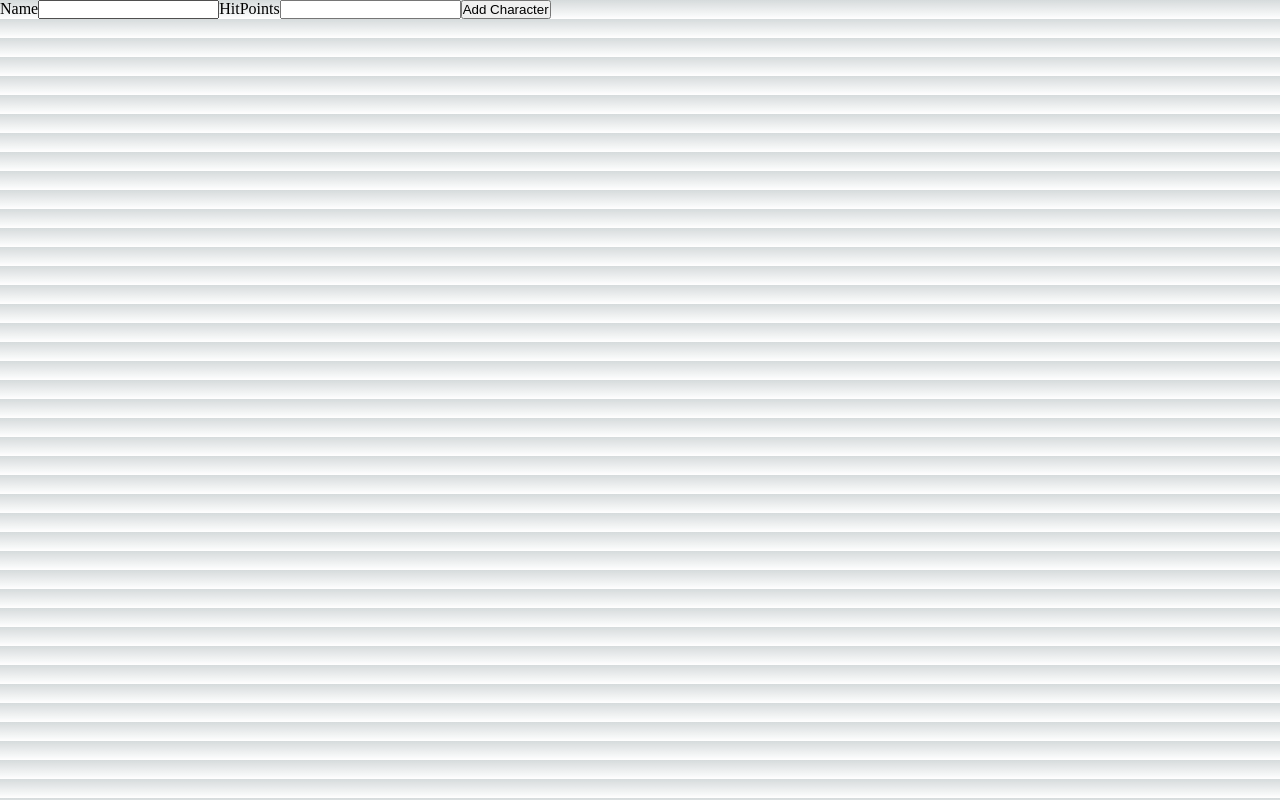
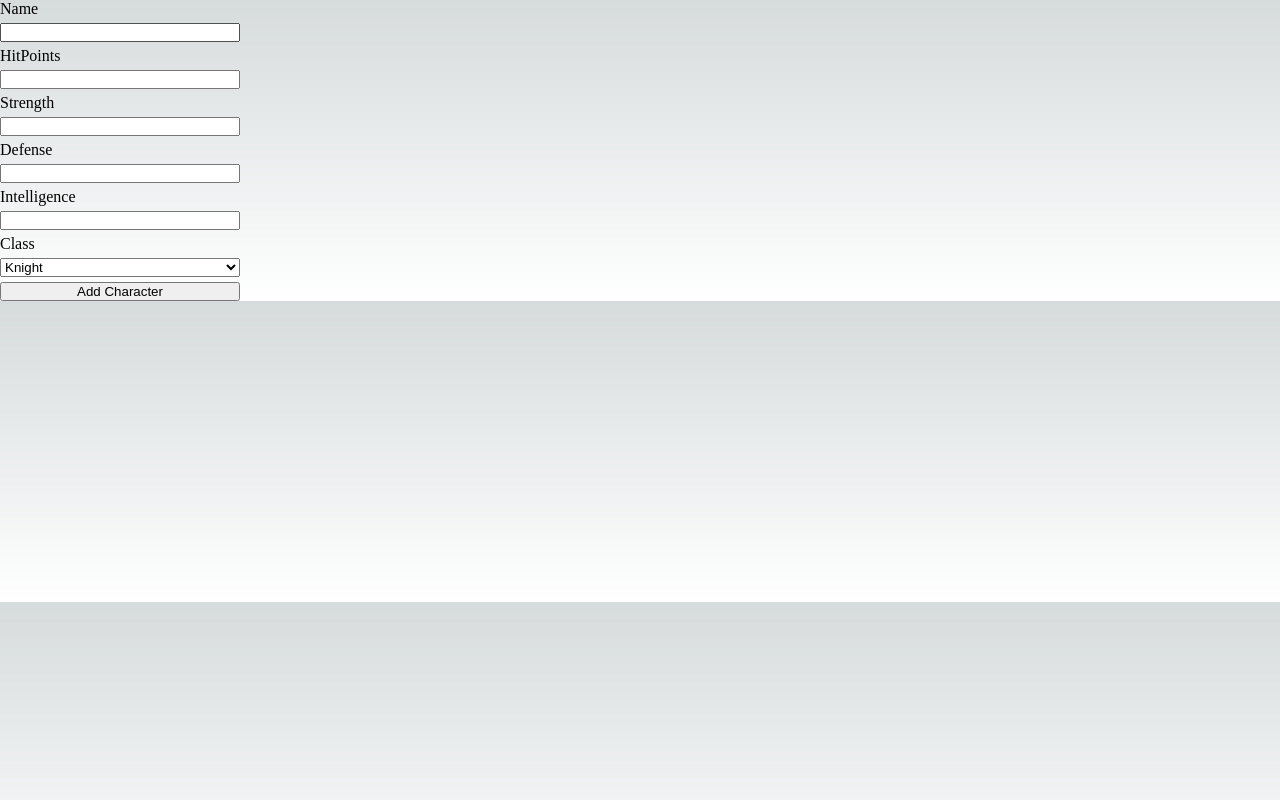
Before and after one commit to julianCostinea/rpg_frontend, a Next.js app: page /Character/AddCharacter in a window 1280 px wide. Built offline with nearby package versions, Linux system fonts and the light colour scheme.

Commit message:
added update character view

```diff
--- a/src/pages/Character/AddCharacter.tsx
+++ b/src/pages/Character/AddCharacter.tsx
@@ -5,13 +5,15 @@ const AddCharacter = () => {
   const [fetchResultMessage, setFetchResultMessage] = useState<string>();
   const handleSubmit = async (event: any) => {
     event.preventDefault();
-    const name = event.target.name.value;
-    const hitPoints = event.target.hitPoints.value;
     const response = await axios.post(
       `https://localhost:7136/api/Character/`,
       {
-        name: name,
-        HitPoints: hitPoints,
+        name: event.target.name.value,
+        HitPoints: event.target.hitPoints.value,
+        Strength: event.target.strength.value,
+        Defense: event.target.defense.value,
+        Intelligence: event.target.intelligence.value,
+        Class: event.target.rpgClass.value,
       },
       {
         headers: {
@@ -24,11 +26,27 @@ const AddCharacter = () => {
   return (
     <div>
       {fetchResultMessage && <h3>{fetchResultMessage}</h3>}
-      <form action="" onSubmit={handleSubmit}>
+      <form
+        action=""
+        onSubmit={handleSubmit}
+        style={{ display: "flex", flexDirection: "column", width: "15rem", gap: "5px" }}
+      >
         <label htmlFor="name">Name</label>
         <input type="text" name="name" id="name" />
         <label htmlFor="hitPoints">HitPoints</label>
         <input type="number" name="hitPoints" id="hitPoints" />
+        <label htmlFor="strength">Strength</label>
+        <input type="number" name="strength" id="strength" />
+        <label htmlFor="defense">Defense</label>
+        <input type="number" name="defense" id="defense" />
+        <label htmlFor="intelligence">Intelligence</label>
+        <input type="number" name="intelligence" id="intelligence" />
+        <label htmlFor="class">Class</label>
+        <select name="rpgClass" id="rpgClass">
+          <option value="1">Knight</option>
+          <option value="2">Mage</option>
+          <option value="3">Cleric</option>
+        </select>
         <button type="submit">Add Character</button>
       </form>
     </div>
--- a/src/pages/Character/AllCharacters.tsx
+++ b/src/pages/Character/AllCharacters.tsx
@@ -1,6 +1,7 @@
 import axios from "axios";
 import { useEffect, useState } from "react";
 import { Character } from "../../../models/character";
+import Link from "next/link";
 
 const Character = () => {
   const [characters, setCharacters] = useState([] as Character[]);
@@ -27,6 +28,9 @@ const Character = () => {
           <p>Intelligence: {character.intelligence}</p>
           <p>Class: {character.class}</p>
           <button onClick={handleDelete(character.id)}>Delete</button>
+          <Link href={`/Character/UpdateCharacter/${character.id}`}>
+            <button>Update</button>{" "}
+          </Link>
         </div>
       ))}
     </div>
```
Also changed, not shown: src/pages/Character/UpdateCharacter/[uid].tsx (added, +73 -0 lines).
